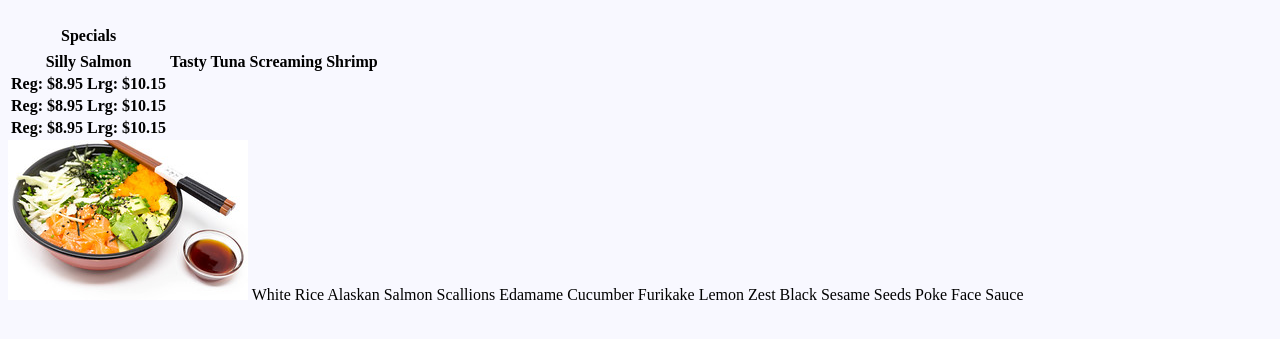
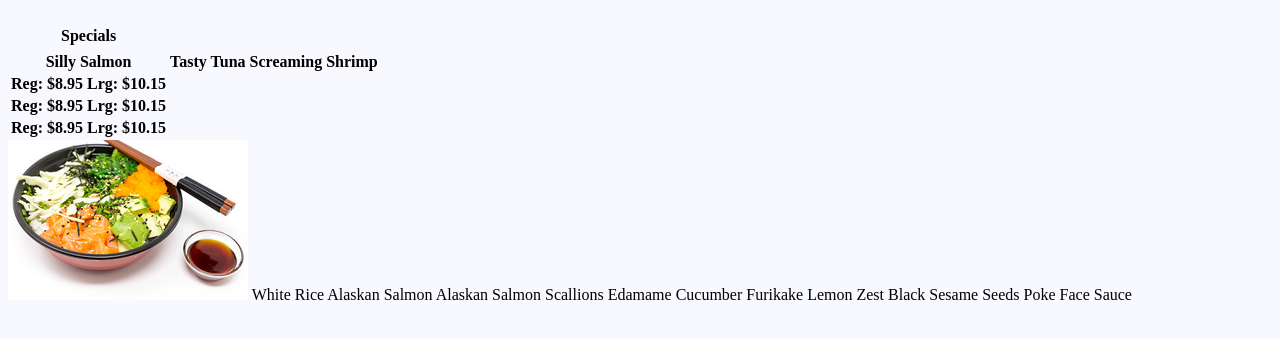
Before and after one commit to jlf442/jlf442.vja34.github.io, a plain HTML site: page menu.html in a window 1280 px wide. Shown: the part 133-472 px from the top of the page. Drawn offline with Linux system fonts and the light colour scheme.

Commit message:
Update menu.html

```diff
--- a/menu.html
+++ b/menu.html
@@ -45,6 +45,7 @@
     <tr>
        <td rowspan="9"><img src="salmonsmall.jpg"></td>
        <td>White Rice</td>
+      <td>Alaskan Salmon</td>
      </tr>
      <tr>
       <td>Alaskan Salmon</td>
```
